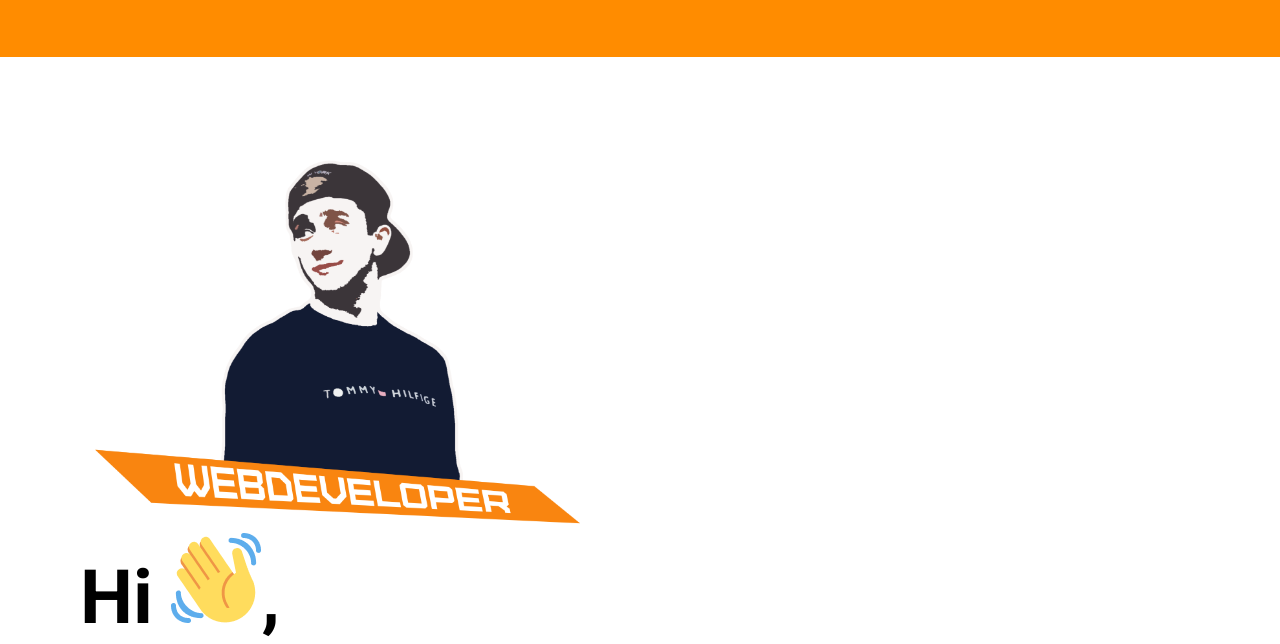
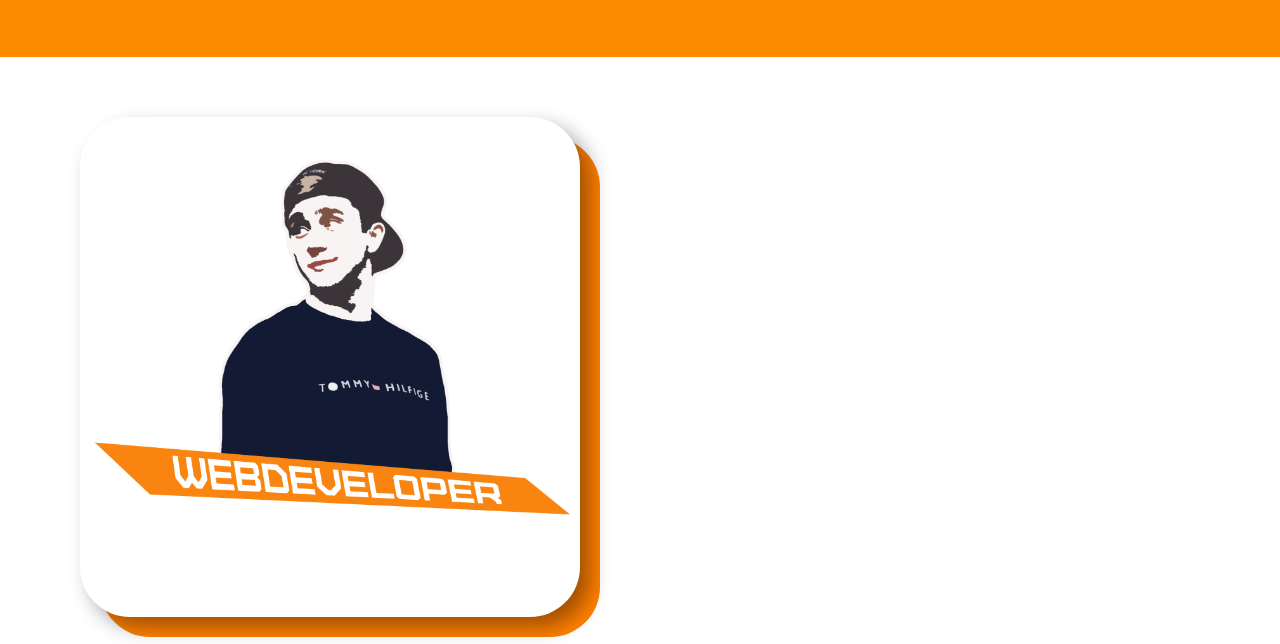
Before and after one commit to AndreyLeontovich/portfolio_first, a plain HTML site: page index.html in a window 1280 px wide. Shown: the part 98-742 px from the top of the page. Drawn offline with Linux system fonts and the light colour scheme.

Commit message:
second commit

```diff
--- a/index.html
+++ b/index.html
@@ -54,7 +54,11 @@
     </section>
 
     <section class="user-image">
-        <img src="/img/Безымянный-1.png" alt="#">
+        <div class="square">
+            <img class="user_img" src="/img/Безымянный-1.png" alt="#">
+            <div class="two"></div>
+        </div>
+
     </section>
 </main>
 </div>
--- a/style.css
+++ b/style.css
@@ -57,6 +57,7 @@ img{
 .user-image{
     max-width: 500px;
     height: auto;
+    margin-bottom: 50px;
 }
 
 
@@ -106,3 +107,31 @@ main{
     background-color: #000000;
     color: #fff;
 }
+
+
+.two{
+    width: 500px;
+    height: 500px;
+    border-radius: 50px;
+    background-color: rgb(255, 128, 0);
+    position: absolute;
+    top: 20px;
+    left: 20px;
+    z-index: -1;
+
+}
+
+.square{
+    width: 500px;
+    height: 500px;
+    border-radius: 50px;
+    background-color: #fff;
+    box-shadow: 10px 10px 20px #0000005f;
+    position: relative;
+
+}
+
+.user_img{
+
+   padding-right: 10px;
+}
```
